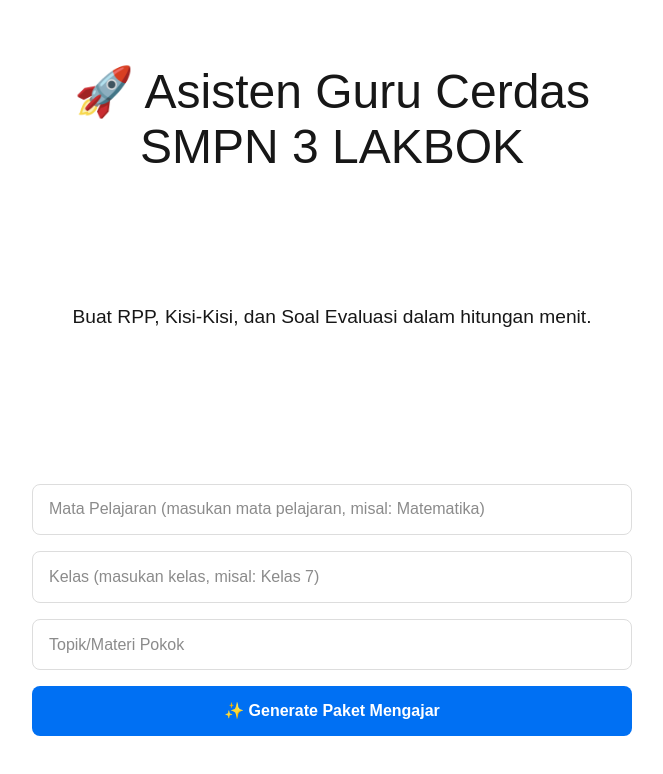
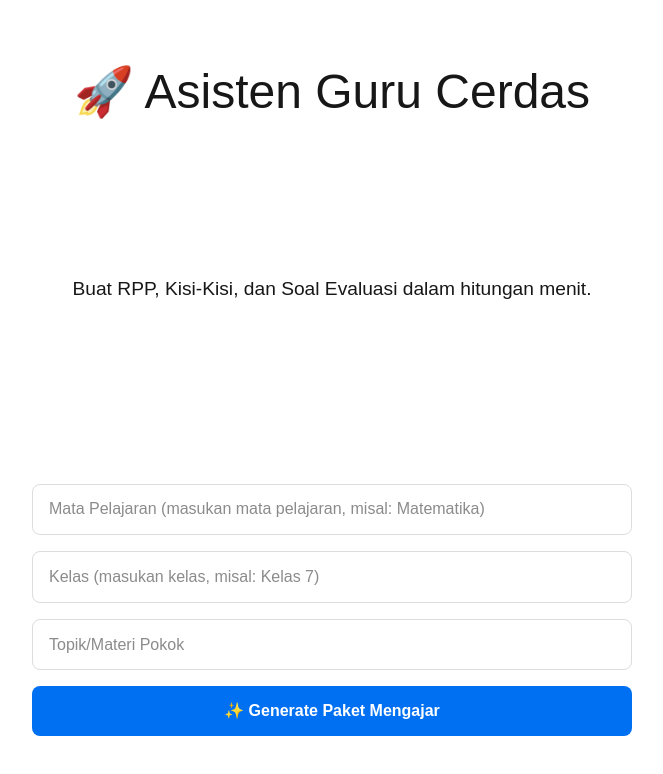
Before and after one commit to ronie2020/asisten-guru-app, a Next.js app: page / in a window 1280 px wide. Shown: the top 774 px of the page, without its empty margins (308-971 px from the left). Built offline with nearby package versions, Linux system fonts and the light colour scheme.

Commit message:
Fix: Perbaikan style

```diff
--- a/src/app/page.js
+++ b/src/app/page.js
@@ -72,7 +72,6 @@ const handleCopy = (text, itemName) => {
         <h1 className={styles.title}>
           🚀 Asisten Guru Cerdas
           <br />
-          <p className={styles.subtitle}>SMPN 3 LAKBOK</p>
 
         </h1>
 
```
